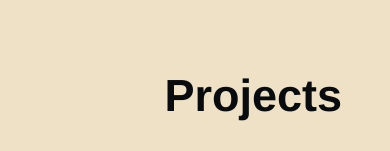
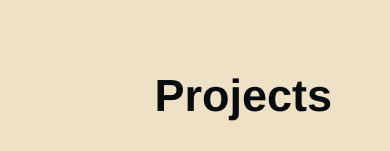
Before and after one commit to nguyenlnicole/Portfolio, a Vue app: page /Projects in a window 390 px wide. Shown: the part 171-322 px from the top of the page. Built offline with nearby package versions, Linux system fonts and the light colour scheme.

Commit message:
updatmovileproject

```diff
--- a/src/views/ProjectsPage.vue
+++ b/src/views/ProjectsPage.vue
@@ -103,7 +103,7 @@
   }
 
   .projectTitle {
-    margin-right: 70px;
+    margin-right: 80px;
     text-align: right;
   }
 
```
